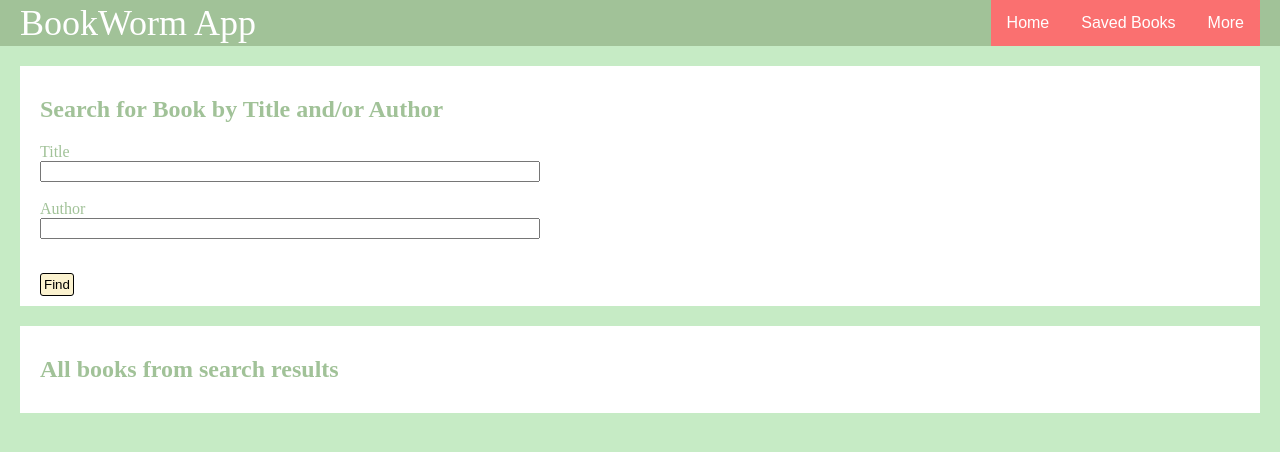
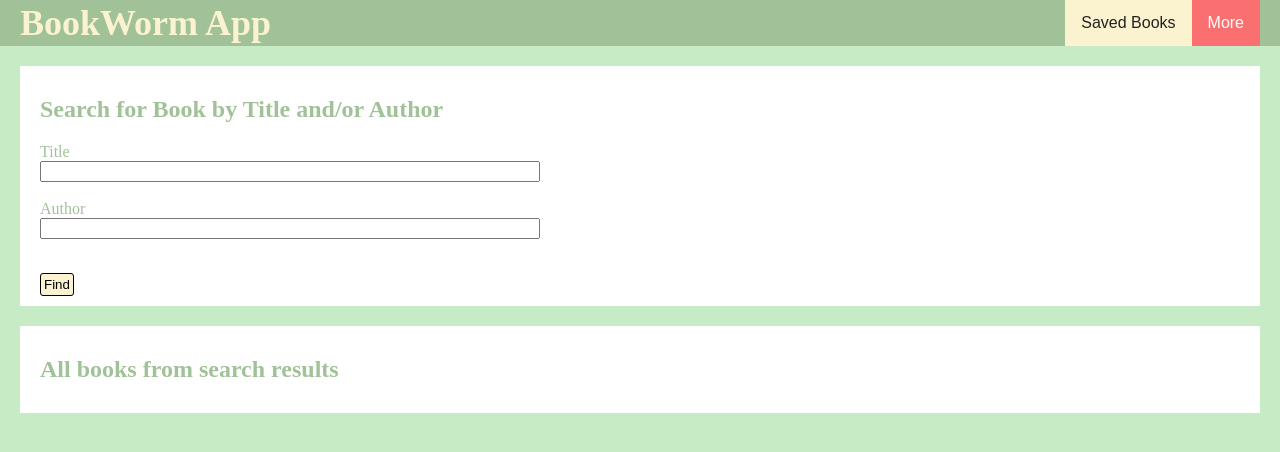
Before and after one commit to tanushreepillai/BookWormsApp, a website built with webpack: page Frontend/src/index.html in a window 1280 px wide. Built offline with nearby package versions, Linux system fonts and the light colour scheme; some icons are missing.

Commit message:
basic styling

```diff
--- a/Frontend/src/css/style.css
+++ b/Frontend/src/css/style.css
@@ -26,7 +26,8 @@
     line-height: 40px;
     height: 100px;
     text-decoration: none;
-    color: var(--secondary-color);
+    color: #FBF2CF;
+    font-weight: bold;
 }
 
 .header_nav_link {
@@ -49,6 +50,11 @@
     cursor: pointer;
 }
 
+#saved-book-label {
+    background-color: #FBF2CF;
+    color: #222222;
+}
+
 .button:hover, button:hover {
     background: #9cc3e4;
 }
@@ -69,6 +75,7 @@
 
 .card-content {
     max-width: 500px;
+
 }
 
 .card-content .form-field {
--- a/Frontend/src/index.html
+++ b/Frontend/src/index.html
@@ -13,8 +13,7 @@
         </div>
 
         <div class="navbar">
-            <a href="#home">Home</a>
-            <a href="http://localhost:8080/saved.html">Saved Books</a>
+            <a id="saved-book-label" href="http://localhost:8080/saved.html">Saved Books</a>
             <div class="dropdown">
                 <button class="dropbtn">More
                     <i class="fa fa-caret-down"></i>
```
Also changed, not shown: Frontend/src/saved.html (+1 -3 lines).
